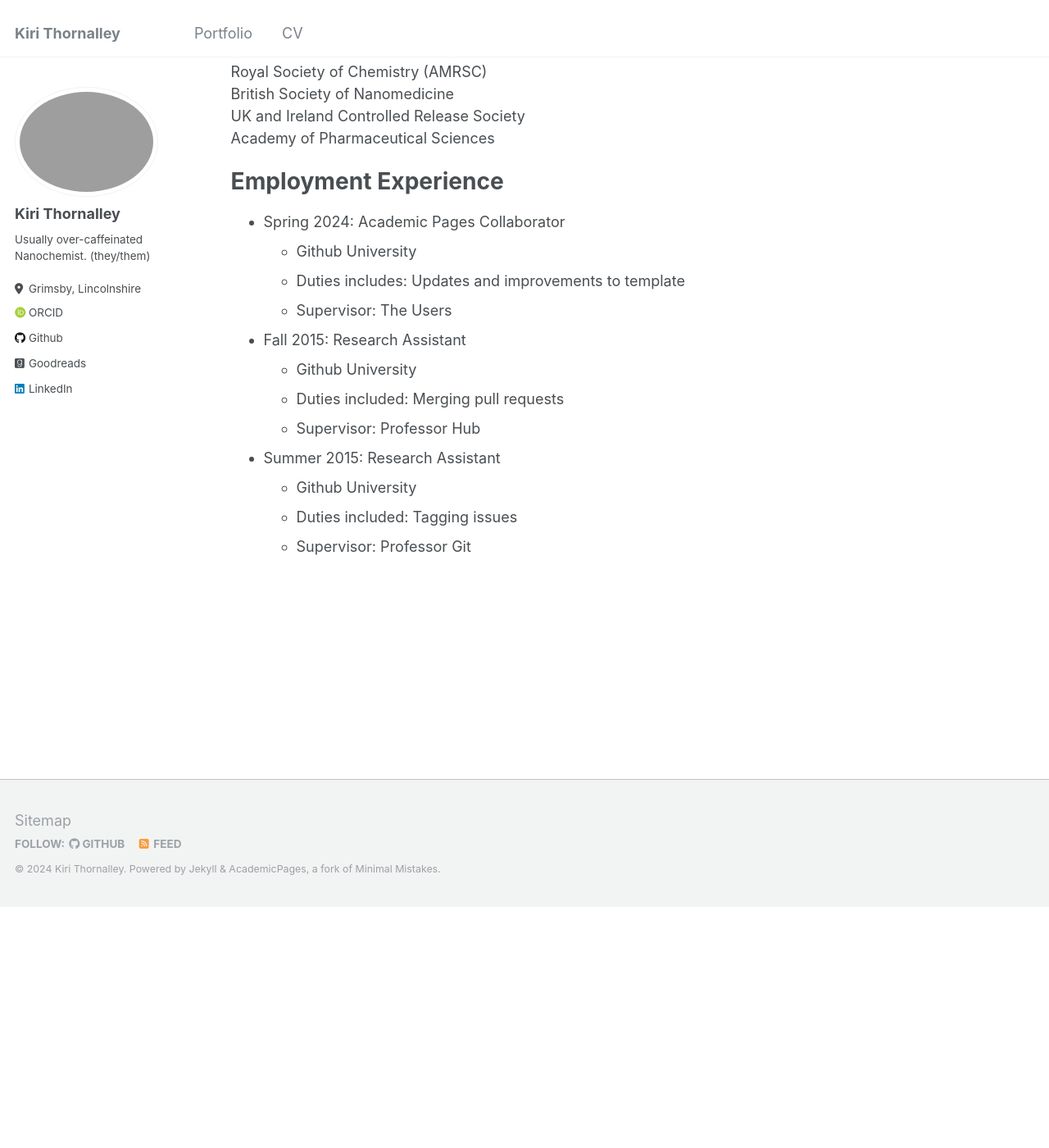
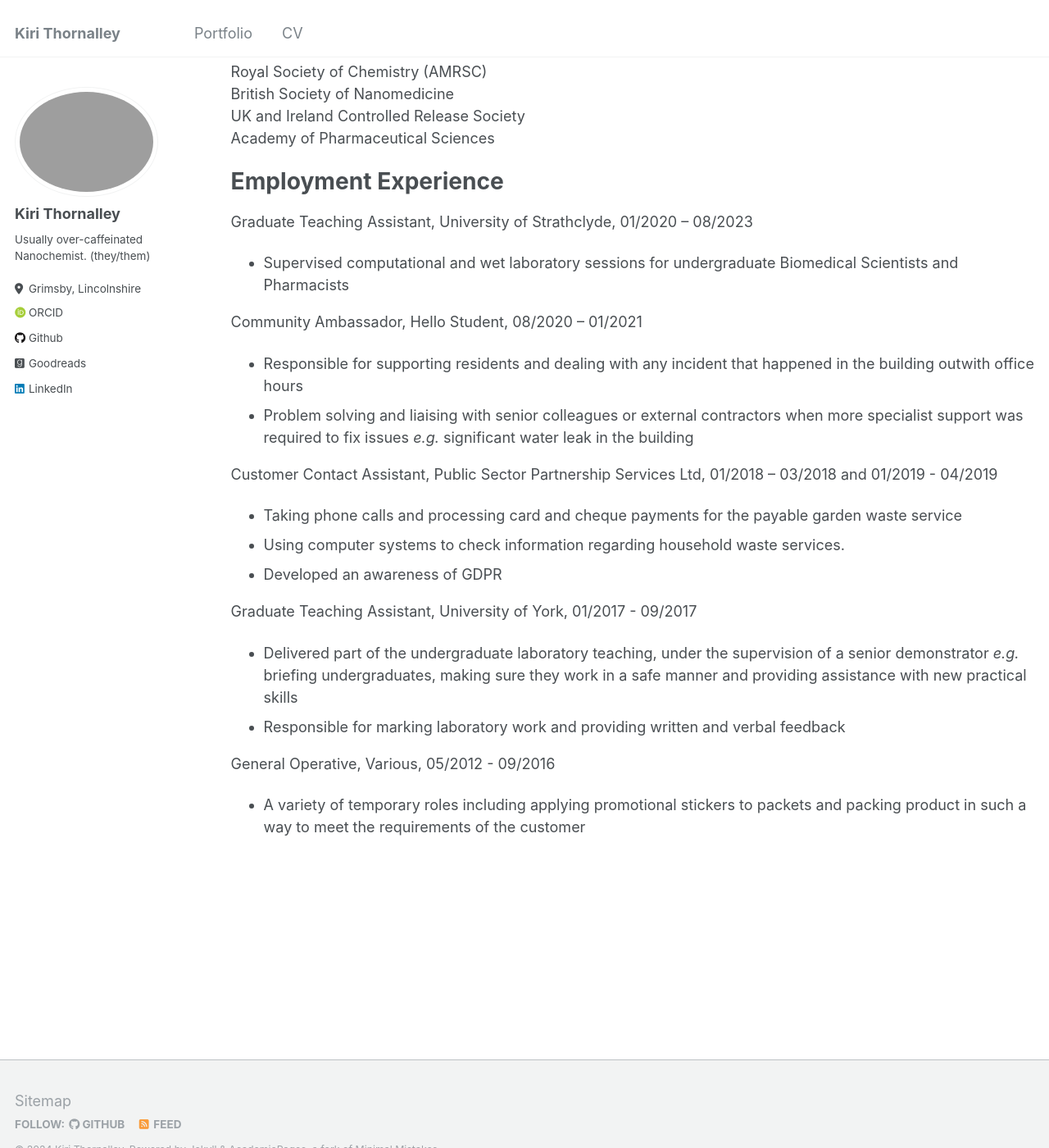
Before and after one commit to kiri-thornalley/kiri-thornalley.github.io, a Jekyll site: the page built from _pages/cv.md, in a window 1280 px wide and 1400 px high, scrolled down 4651 px. Shown: the whole window at 82% size. Built offline with Jekyll 4.4.1, drawn with Linux system fonts in a browser that asks for light colours; some web fonts are replaced; before the commit the page ends 5757 px from its top, so only the background shows below that.

Commit message:
added employment experience

```diff
--- a/_pages/cv.md
+++ b/_pages/cv.md
@@ -116,17 +116,21 @@ Academy of Pharmaceutical Sciences <br/>
 
 # Employment Experience #
 
-* Spring 2024: Academic Pages Collaborator
-  * Github University
-  * Duties includes: Updates and improvements to template
-  * Supervisor: The Users
+Graduate Teaching Assistant,	University of Strathclyde,	01/2020 – 08/2023
+* Supervised computational and wet laboratory sessions for undergraduate Biomedical Scientists and Pharmacists <br/>
 
-* Fall 2015: Research Assistant
-  * Github University
-  * Duties included: Merging pull requests
-  * Supervisor: Professor Hub
+Community Ambassador, Hello Student, 08/2020 – 01/2021
+* Responsible for supporting residents and dealing with any incident that happened in the building outwith office hours
+* Problem solving and liaising with senior colleagues or external contractors when more specialist support was required to fix issues _e.g._ significant water leak in the building <br/>
 
-* Summer 2015: Research Assistant
-  * Github University
-  * Duties included: Tagging issues
-  * Supervisor: Professor Git
+Customer Contact Assistant, Public Sector Partnership Services Ltd, 01/2018 – 03/2018 and 01/2019 - 04/2019
+* Taking phone calls and processing card and cheque payments for the payable garden waste service
+* Using computer systems to check information regarding household waste services.
+* Developed an awareness of GDPR <br/>
+
+Graduate Teaching Assistant,	University of York, 01/2017 - 09/2017
+* Delivered part of the undergraduate laboratory teaching, under the supervision of a senior demonstrator _e.g._ briefing undergraduates, making sure they work in a safe manner and providing assistance with new practical skills
+* Responsible for marking laboratory work and providing written and verbal feedback <br/>
+
+General Operative, Various, 05/2012 - 09/2016
+* A variety of  temporary roles including applying promotional stickers to packets and packing product in such a way to meet the requirements of the customer <br/>
```
